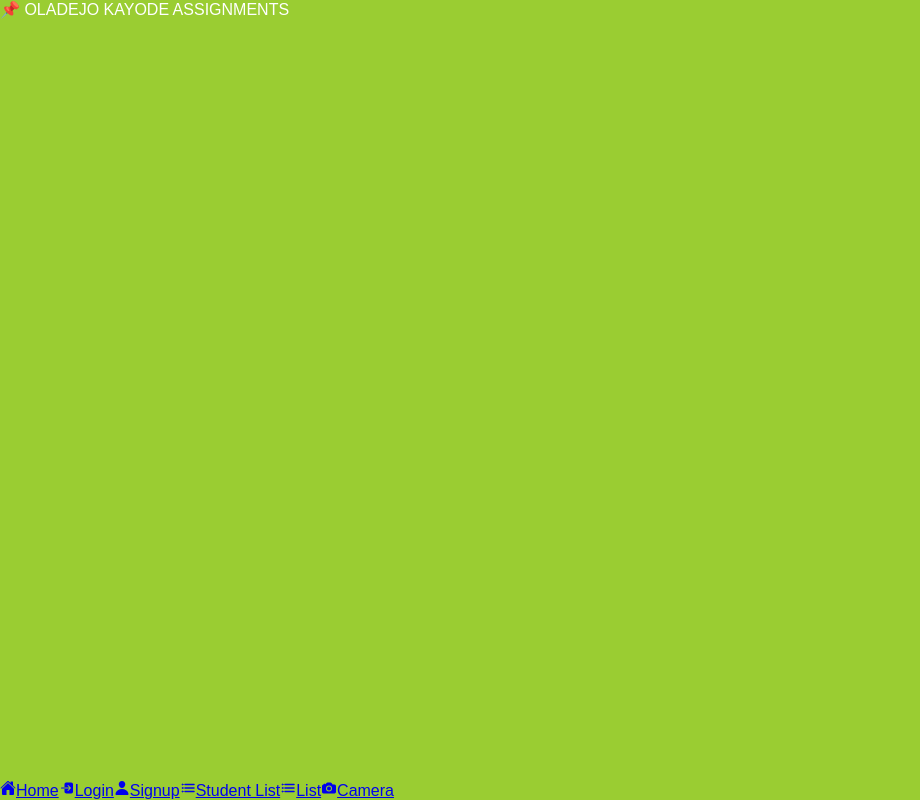
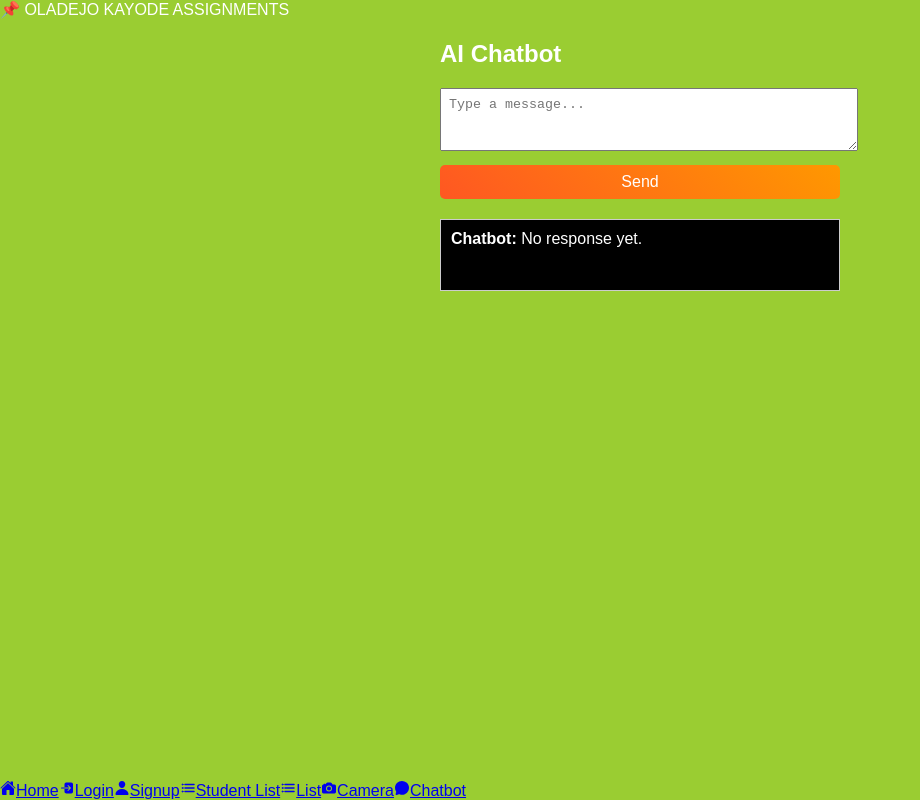
Before and after one commit to oladejokayode/myFirstApp, a React (Vite) app: page /chatbot in a window 1280 px wide. Shown: the whole page, without its empty margins (0-920 px from the left). Built offline with nearby package versions, Linux system fonts and the light colour scheme.

Commit message:
Updated chatbot UI with scrolling and formatting improvements

```diff
--- a/package.json
+++ b/package.json
@@ -23,14 +23,14 @@
     "@capacitor/status-bar": "7.0.0",
     "@hookform/resolvers": "^4.1.3",
     "@ionic/angular": "^8.5.1",
-    "@ionic/react": "^8.0.0",
-    "@ionic/react-router": "^8.5.1",
+    "@ionic/react": "^8.5.2",
+    "@ionic/react-router": "^8.5.2",
     "@types/react-router": "^5.1.20",
     "@types/react-router-dom": "^5.3.3",
     "axios": "^1.8.4",
     "express": "^4.21.2",
     "firebase": "^11.5.0",
-    "ionicons": "^7.0.0",
+    "ionicons": "^7.4.0",
     "mongoose": "^8.13.0",
     "react": "^18.2.0",
     "react-dom": "^18.2.0",
--- a/src/App.tsx
+++ b/src/App.tsx
@@ -5,13 +5,14 @@ import {
 } from "@ionic/react";
 import { IonReactRouter } from "@ionic/react-router";
 import { Route, Redirect } from "react-router-dom";
-import { home, person, list, camera, logIn } from "ionicons/icons"; // Added home icon
+import { home, person, list, camera, logIn, chatbubble } from "ionicons/icons"; // Added chat icon
 
 import SignupForm from "./nativedevice_features/SignupForms";
 import StudentList from "./nativedevice_features/StudentList";
 import List from "./nativedevice_features/List";
 import CameraComponent from "./nativedevice_features/CameraComponent";
 import LoginPage from "./login.page";
+import Chatbot from "./components/Chatbot";
 
 import '@ionic/react/css/core.css';
 import "./theme/variables.css";
@@ -45,6 +46,7 @@ const App: React.FC = () => {
               <Route exact path="/students" component={StudentList} />
               <Route exact path="/list" component={List} />
               <Route exact path="/camera" component={CameraComponent} />
+              <Route exact path="/chatbot" component={Chatbot} />
               <Route exact path="/">
                 <Redirect to="/home" />
               </Route>
@@ -75,6 +77,10 @@ const App: React.FC = () => {
                 <IonIcon icon={camera} />
                 <IonLabel>Camera</IonLabel>
               </IonTabButton>
+              <IonTabButton tab="chatbot" href="/chatbot">
+                <IonIcon icon={chatbubble} />
+                <IonLabel>Chatbot</IonLabel>
+              </IonTabButton>
             </IonTabBar>
           </IonTabs>
         </IonPage>
--- /dev/null
+++ b/src/components/Chatbot.tsx
@@ -0,0 +1,81 @@
+import React, { useState, useRef, useEffect } from "react";
+//import { IonPage, IonHeader, IonToolbar, IonTitle, IonContent, IonInput, IonButton, IonList, IonItem } from "@ionic/react";
+import axios from "axios";
+
+const Chatbot: React.FC = () => {
+  const [message, setMessage] = useState("");
+  const [response, setResponse] = useState("");
+  //const [error, setError] = useState("");
+  const [loading, setLoading] = useState(false);
+  const chatBoxRef = useRef<HTMLDivElement>(null);
+
+  const API_BASE_URL = import.meta.env.VITE_API_URL; // If using Vite
+  const sendMessage = async () => {
+    if (!message.trim()) return;
+
+    setLoading(true);
+    setResponse(""); // Clear previous response
+
+    try {
+      //const res = await axios.post("http://localhost:5000/chat", { message });
+            const res = await axios.post(
+        `${API_BASE_URL}/chat`,
+        { prompt: message },
+        { headers: { "Content-Type": "application/json" } }
+      );
+      setResponse(res.data.response);
+    } catch (error) {
+      console.error("Error fetching chatbot response:", error);
+      setResponse("Failed to get a response.");
+      //setError("Failed to get chatbot response. Please try again.");
+    } finally {
+      setLoading(false);
+    }
+  };
+
+// Auto-scroll to the bottom when response updates
+useEffect(() => {
+    if (chatBoxRef.current) {
+        chatBoxRef.current.scrollTop = chatBoxRef.current.scrollHeight;
+    }
+}, [response]);
+
+  return (
+    <div style={{ padding: "20px", maxWidth: "400px", margin: "auto" }}>
+      <h2>AI Chatbot</h2>
+
+      {/* Message ibput*/}
+      <textarea
+        rows={3}
+        value={message}
+        onChange={(e) => setMessage(e.target.value)}
+        placeholder="Type a message..."
+        style={{ width: "100%", padding: "8px", marginBottom: "10px" }}
+      />
+
+      {/* Message ibput*/}
+      <button onClick={sendMessage} disabled={loading} style={{ width: "100%", padding: "8px" }}>
+        {loading ? "Loading..." : "Send"}
+      </button>
+
+      {/* Chatbot Response */}
+    <div
+        ref={chatBoxRef}
+        style={{
+          marginTop: "20px",
+          padding: "10px",
+          border: "1px solid #ccc",
+          minHeight: "50px",
+          maxHeight: "300px", // Limit height to enable scrolling
+          overflowY: "auto", // Enable vertical scrolling
+          whiteSpace: "pre-line", // Preserve line breaks
+          backgroundColor: "black",
+        }}
+    >
+        <strong>Chatbot:</strong> {response || "No response yet."}
+      </div>
+    </div>
+  );
+};
+
+export default Chatbot;
```
Also changed, not shown: 2 other files (tests, documents, lock files or other folders).
